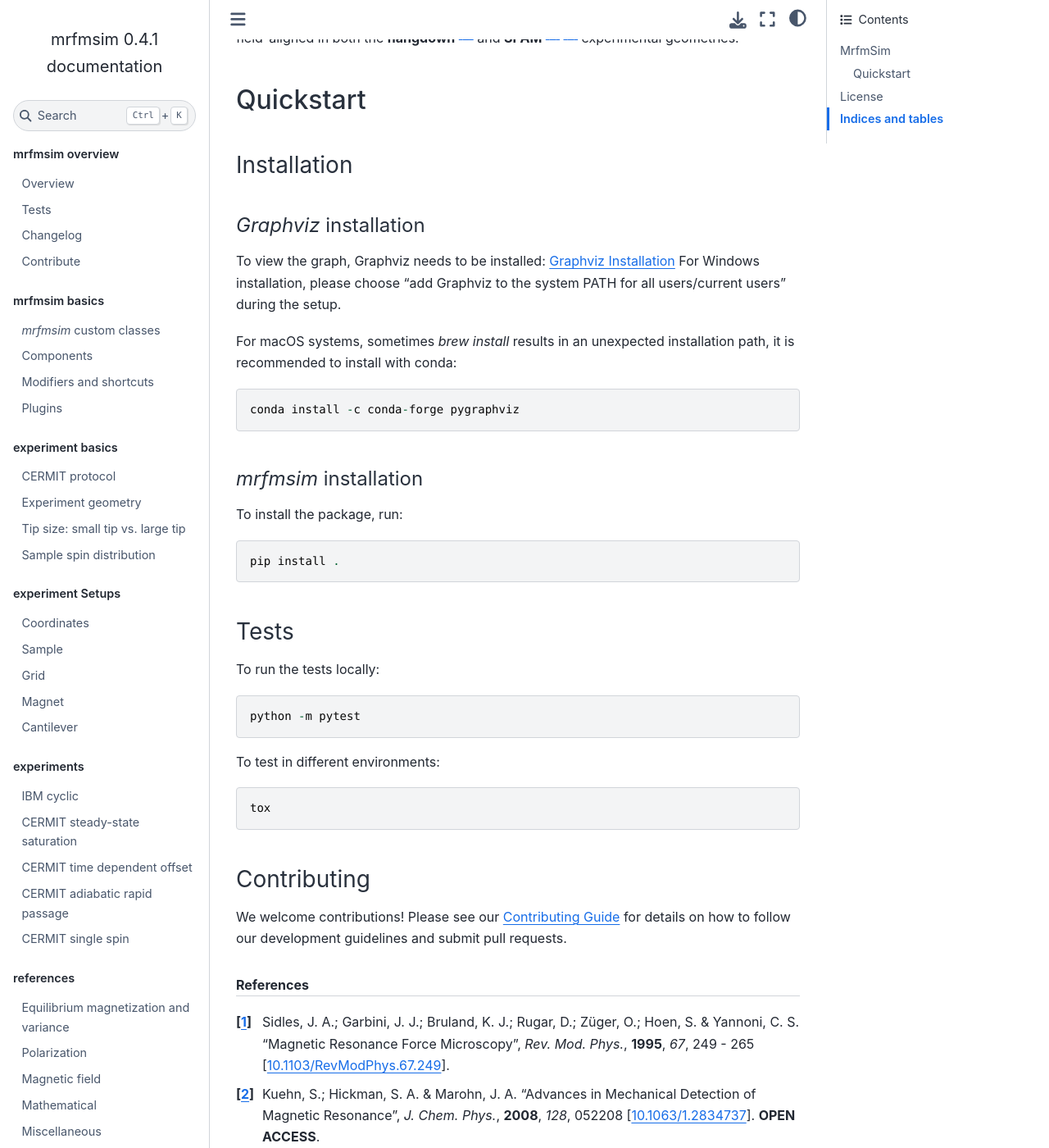
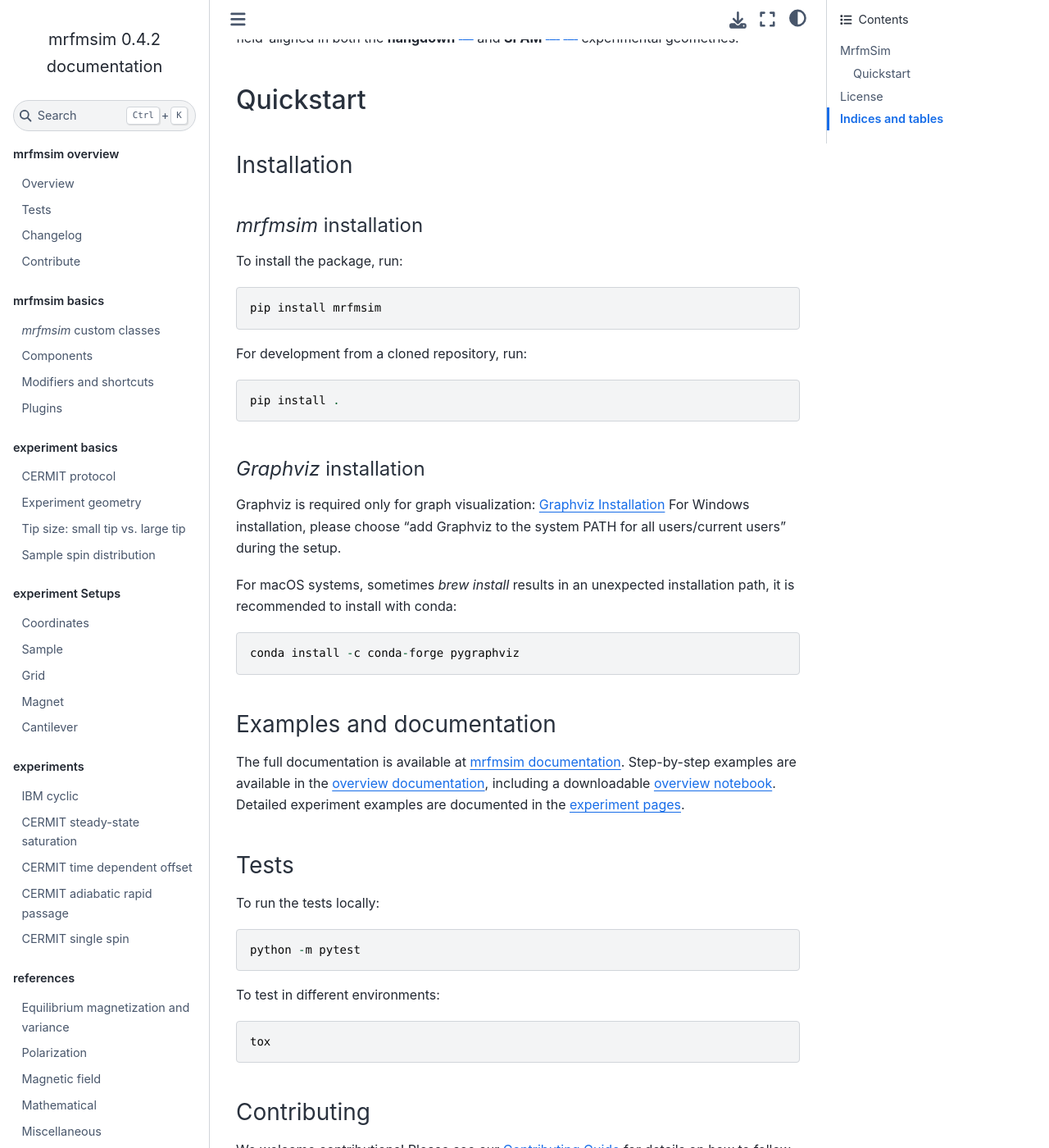
Before and after one commit to Marohn-Group/mrfmsim, a Sphinx documentation site: the page built from docs/index.rst, in a window 1280 px wide and 1400 px high, scrolled down 504 px. Shown: the whole window at 82% size. Built offline with Sphinx 7.4.7 and the Sphinx Book theme 1.1.4, drawn with Linux system fonts in a browser that asks for light colours.

Commit message:
Hotfix 0.4.2 (#11)
* Update README.rst

* Update numpy version

* Update github action

* Bump version to 0.4.2

* Update mrfmsim_overview.ipynb

* Update README.rst

* Update CHANGELOG.rst

```diff
--- a/README.rst
+++ b/README.rst
@@ -30,10 +30,21 @@ Quickstart
 Installation
 ^^^^^^^^^^^^^
 
+*mrfmsim* installation
+***********************
+
+To install the package, run::
+
+    pip install mrfmsim
+
+For development from a cloned repository, run::
+
+    pip install .
+
 *Graphviz* installation
 ***********************
 
-To view the graph, Graphviz needs to be installed:
+Graphviz is required only for graph visualization:
 `Graphviz Installation <https://graphviz.org/download/>`_
 For Windows installation, please choose "add Graphviz to the
 system PATH for all users/current users" during the setup.
@@ -45,12 +56,14 @@ with conda::
     conda install -c conda-forge pygraphviz
 
 
-*mrfmsim* installation
-***********************
+Examples and documentation
+^^^^^^^^^^^^^^^^^^^^^^^^^^
 
-To install the package, run::
-
-    pip install .
+The full documentation is available at
+`mrfmsim documentation <https://marohn-group.github.io/mrfmsim-docs/>`_.
+Step-by-step examples are available in the `overview documentation <docs/overview.rst>`_,
+including a downloadable `overview notebook <docs/_downloads/mrfmsim_overview.ipynb>`_.
+Detailed experiment examples are documented in the `experiment pages <docs/experiment/>`_.
 
 
 Tests
--- a/docs/conf.py
+++ b/docs/conf.py
@@ -17,7 +17,7 @@ sys.path.insert(0, os.path.abspath(".."))
 project = 'mrfmsim'
 # copyright = '2023 - 2025, Peter Sun'
 author = 'Peter Sun'
-release = '0.4.1'
+release = '0.4.2'
 
 # -- General configuration ---------------------------------------------------
 # https://www.sphinx-doc.org/en/master/usage/configuration.html#general-configuration
```
Also changed, not shown: other parts of README.rst (+1 -4 lines), CHANGELOG.rst (+9 -0 lines), pyproject.toml (+8 -2 lines), docs/_downloads/mrfmsim_overview.ipynb.
